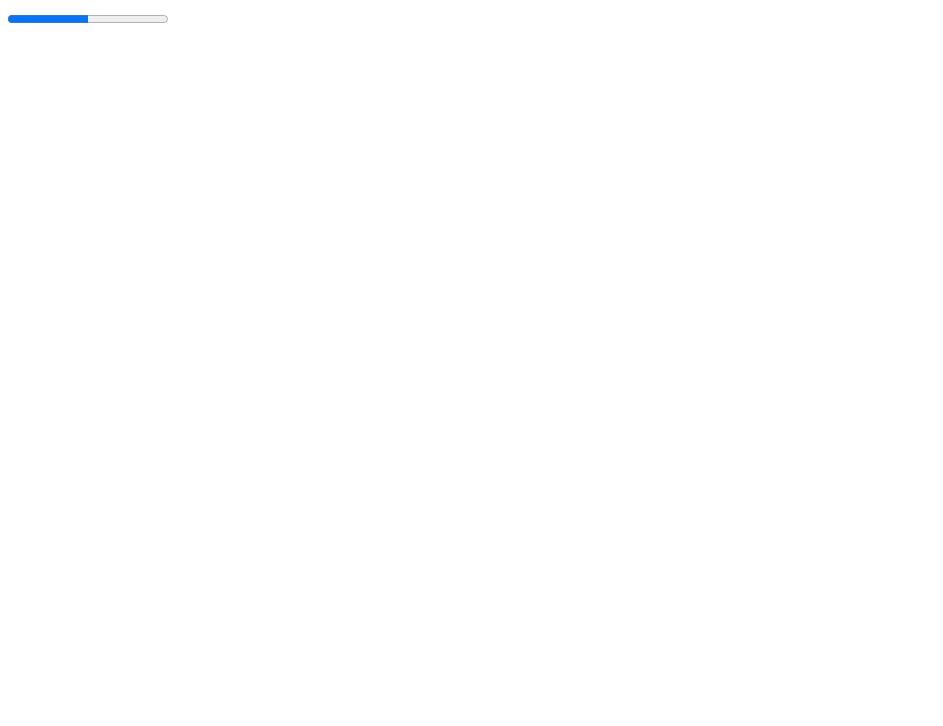
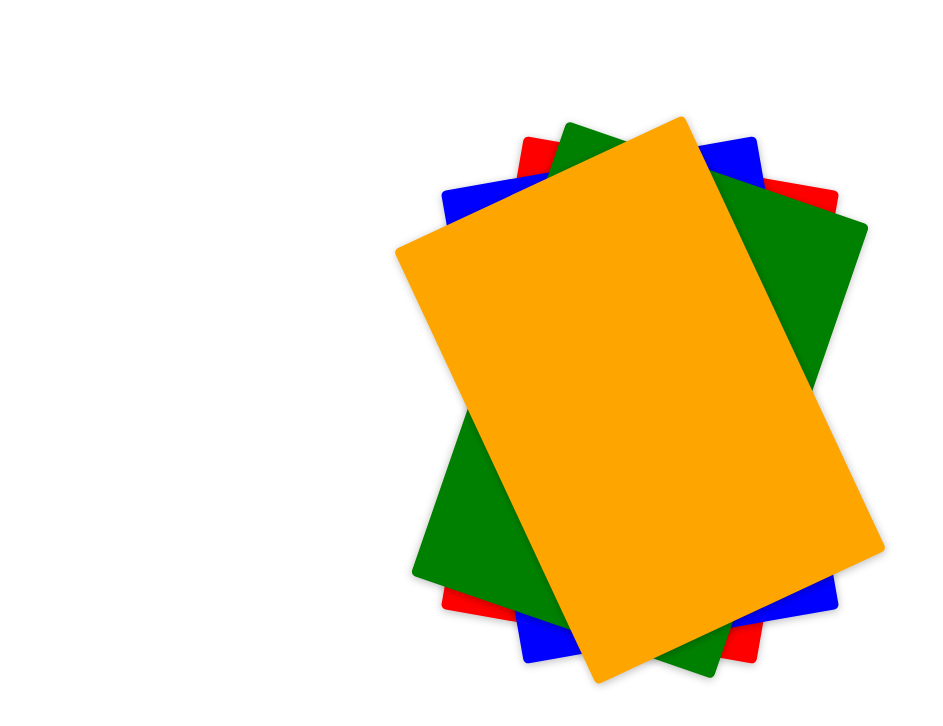
Before and after one commit to smarigowda/my-svelte-project, a Svelte app: page / in a window 1280 px wide. Shown: the top 726 px of the page, without its empty margins (0-943 px from the left). Built offline with nearby package versions, Linux system fonts and the light colour scheme.

Commit message:
SUC-48 stack of cards with writable store

```diff
--- a/src/App.svelte
+++ b/src/App.svelte
@@ -2,6 +2,7 @@
   import { writable } from "svelte/store";
   import { tweened } from "svelte/motion";
   import { cubicIn } from "svelte/easing";
+  import Spring from './Spring.svelte';
 
   const progress = tweened(0, {
     delay: 2000,
@@ -14,4 +15,5 @@
   }, 0);
 </script>
 
-<progress value={$progress} />
+<!-- <progress value={$progress} /> -->
+<Spring />
--- a/src/Spring.svelte
+++ b/src/Spring.svelte
@@ -78,7 +78,7 @@
         class="card"
         style="background: {card.color}; transform: rotateZ({$cardPos[i].rotation}deg)
         translateX({$cardPos[i].dx}px)"
-        on:click={discard.bind(this, i)} />
+        on:click={() => { discard(i)} } />
     {/each}
   </div>
 </div>
```
